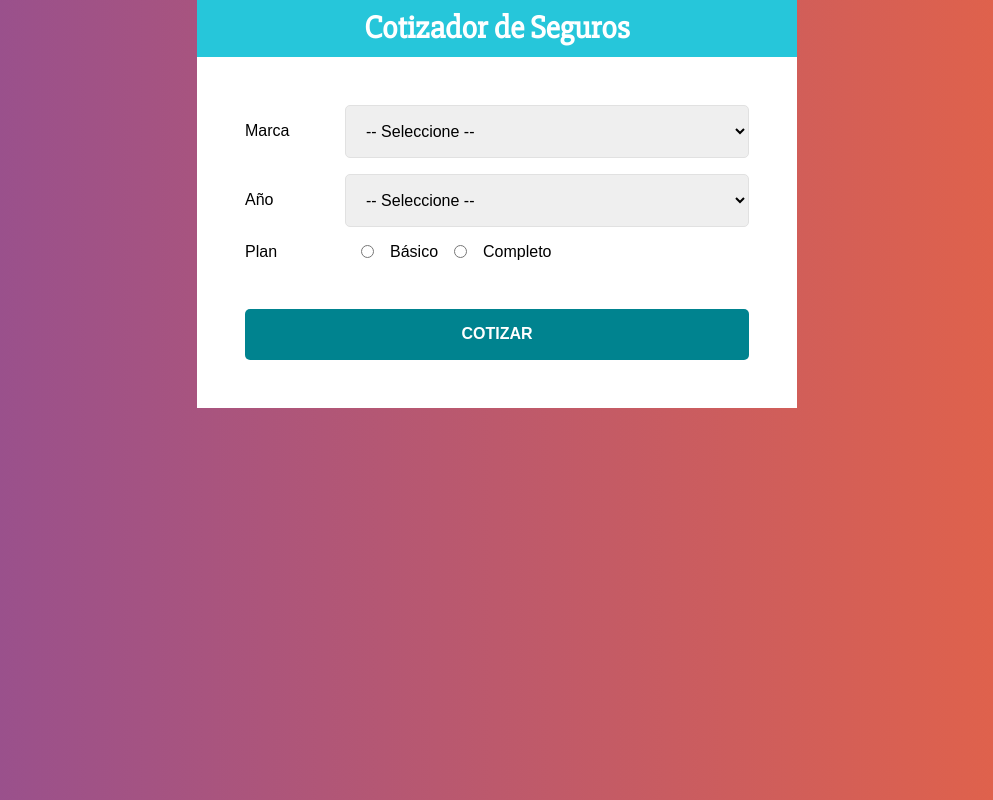
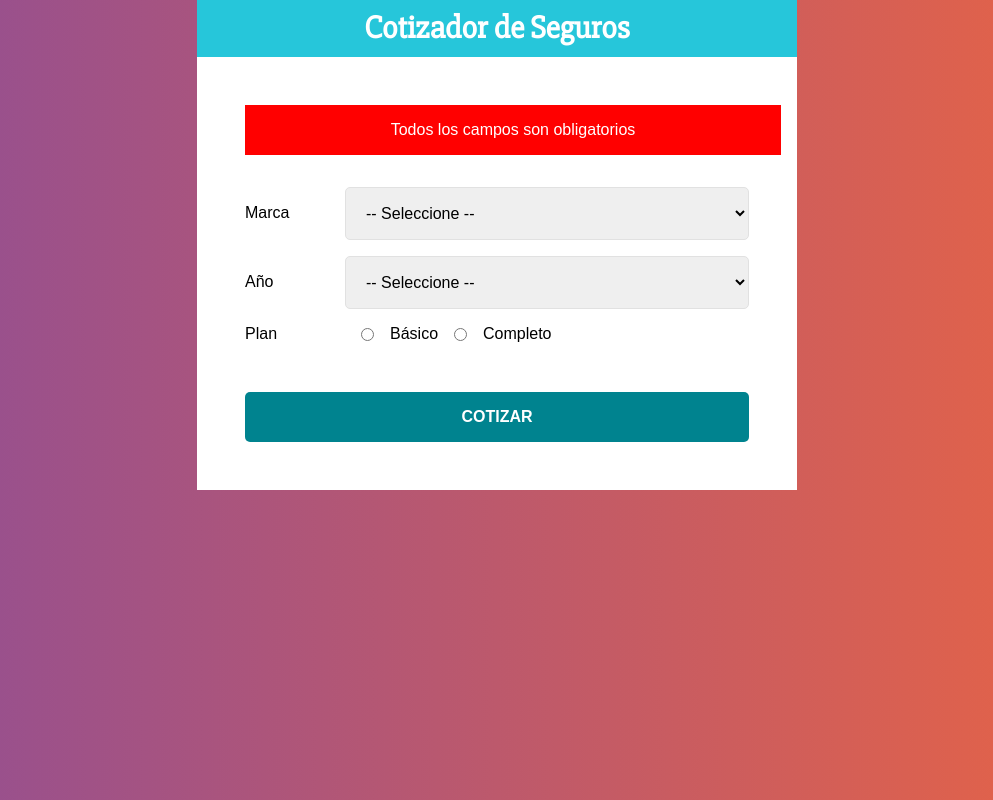
Before and after one commit to Sisifo-G/cotizador-seguros, a React (Create React App) app: page / in a window 1280 px wide. Both pictures are taken after a click on the button "COTIZAR". Shown: the whole page, without its empty margins (143-1136 px from the left). Built offline with nearby package versions, Linux system fonts and the light colour scheme.

Commit message:
Validación de formulario

```diff
--- a/src/components/Formulario.js
+++ b/src/components/Formulario.js
@@ -43,6 +43,15 @@
     }
 `;
 
+const Error = styled.div `
+    background-color: red;
+    color: white;
+    padding: 1rem;
+    width: 100%;
+    text-align: center;
+    margin-bottom: 2rem;
+    `;
+
 const Formulario = () => {
 
     const [ datos, guardarDatos ] = useState({
@@ -50,6 +59,8 @@
         year: '',
         plan: ''
     });
+
+    const [ error, guardarError ] = useState(false);
 
     // Extraer los valores del state
     const { marca, year, plan } = datos;
@@ -62,8 +73,44 @@
         })
     }
 
+    // Cuando el usuario presiona Submit
+    const cotizarSeguro = e =>{
+        e.preventDefault();
+
+        if(marca.trim() ==='' || year.trim() === '' || plan.trim() === ''){
+            guardarError(true);
+            return;
+        }
+        guardarError(false);
+
+        // Obtener diferencia de años
+
+
+
+        // Por cada año hay que restar el 3% del valor
+
+
+
+        //Americano 15%
+        //Asiatico 5%
+        //Europeo 30%
+
+
+
+        // Básico aumenta 20%
+        // Completo 50%
+
+
+
+        // Total
+    }
+
     return (
-        <form>
+        <form
+            onSubmit={cotizarSeguro}
+        >
+
+        { error ? <Error>Todos los campos son obligatorios</Error> : null }
             <Campo>
                 <Label>Marca </Label>
                 <Select
@@ -115,7 +162,7 @@
                     onChange={obtenerInformacion}
                 /> Completo
             </Campo>
-            <Boton type="button">Cotizar</Boton>
+            <Boton type="submit">Cotizar</Boton>
         </form>
     );
 }
```
Also changed, not shown: 1 other file (tests, documents, lock files or other folders).
